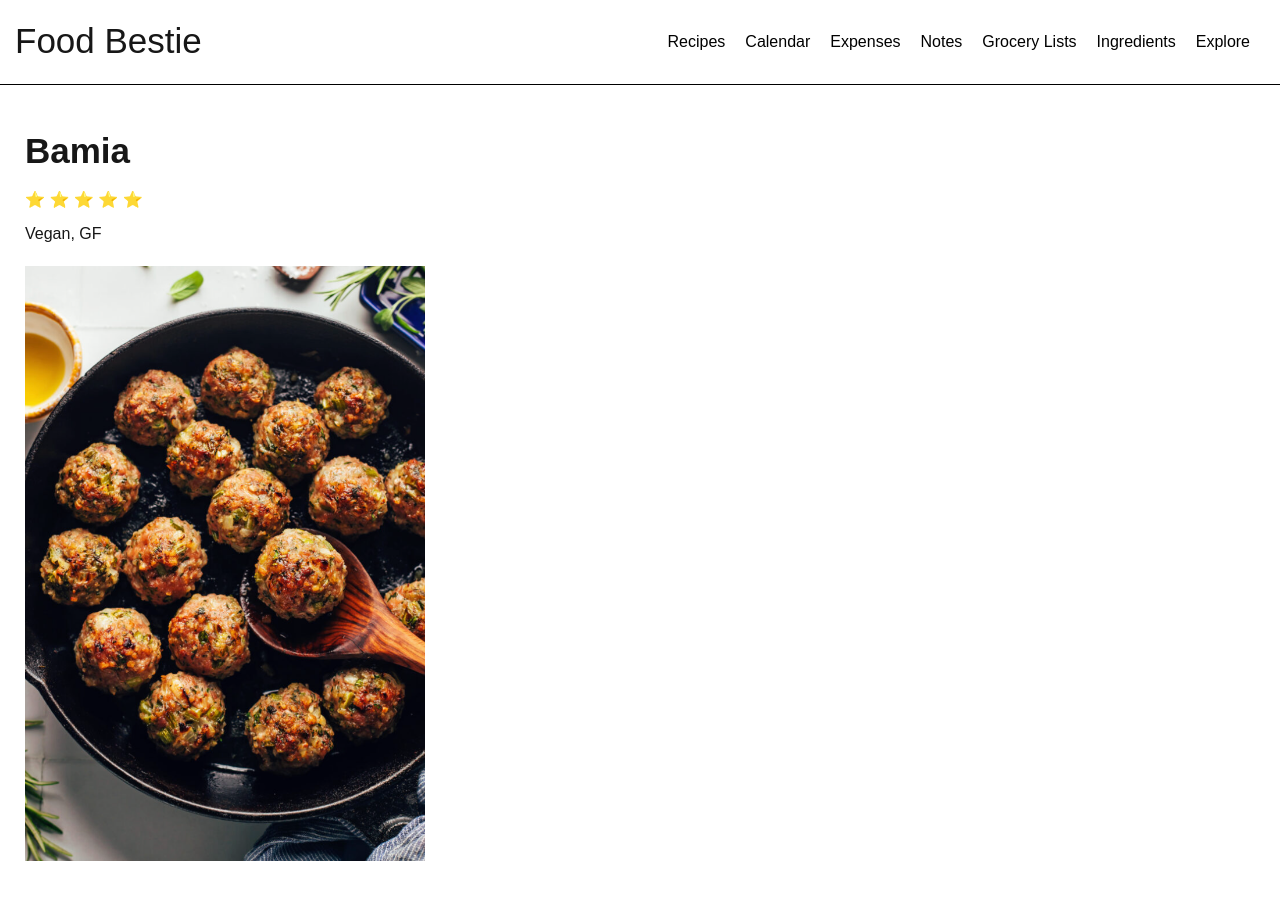
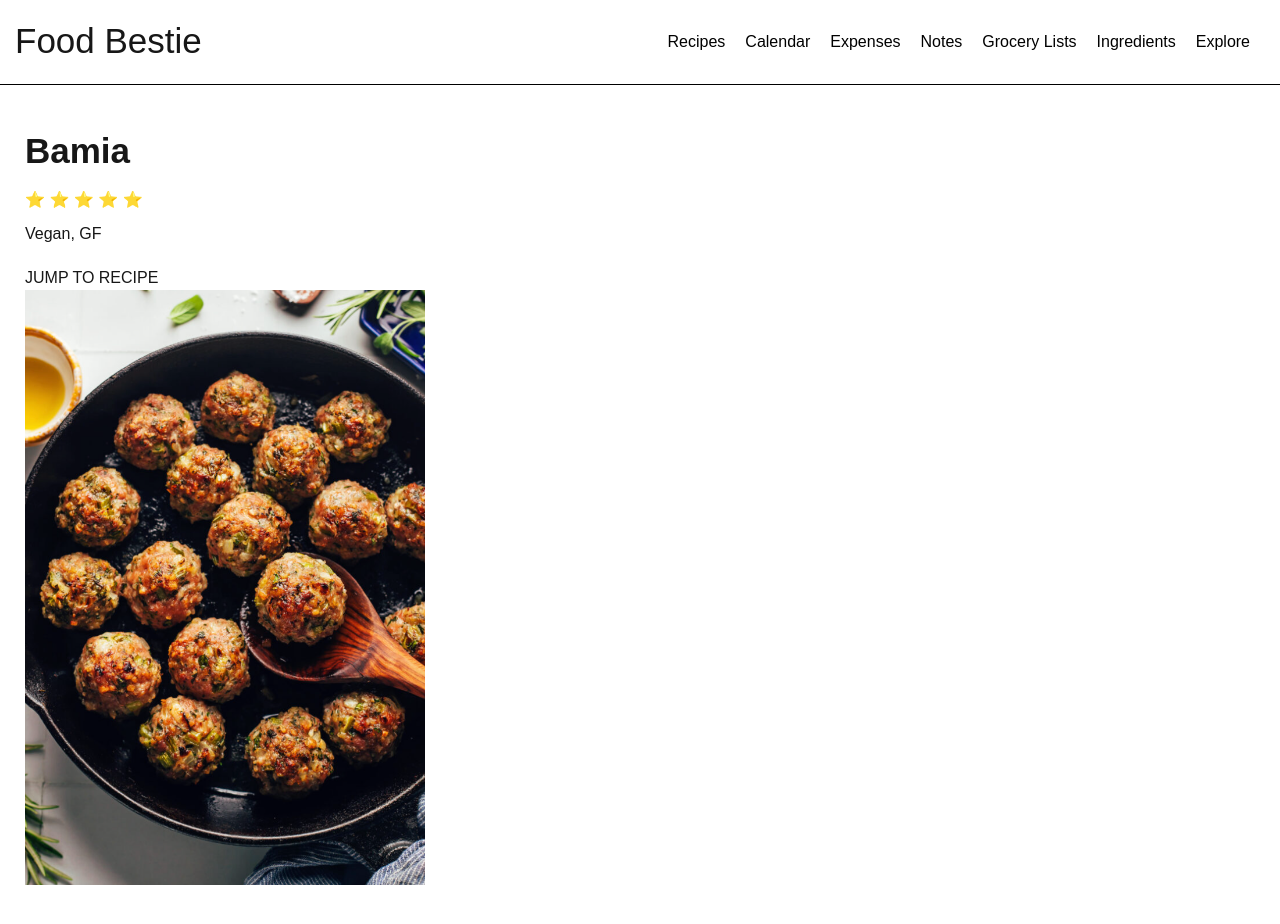
Before and after one commit to monicakrystal/foodplanner, a Next.js app: page /recipes/bamia in a window 1280 px wide. Before the commit the page ends 901 px from the top, so only its background shows below. Built offline with nearby package versions, Linux system fonts and the light colour scheme.

Commit message:
add jump to recipe button

```diff
--- a/app/recipes/[slug]/page.tsx
+++ b/app/recipes/[slug]/page.tsx
@@ -24,8 +24,11 @@ export default async function Page({ params }: RecipePageProps) {
             <h1>{recipe.title}</h1>
             <span>⭐️ ⭐️ ⭐️ ⭐️ ⭐️</span>
             <span>{recipe.labels.join(", ")}</span>
+
         </div>
-
+<div className={styles.jump}>
+  <button>JUMP TO RECIPE</button>
+</div>
       <Image src={recipe.imageSrc} alt="Recipe Image"
         width={400}
         height={300} />
```
Also changed, not shown: app/recipes/[slug]/page.module.css (line endings or trailing spaces).
